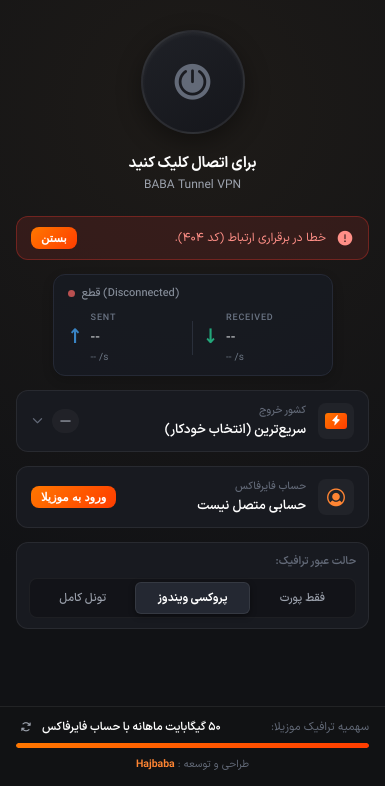
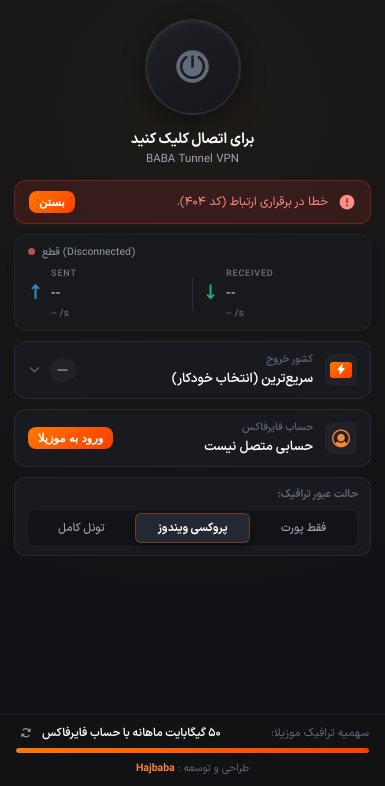
Before and after one commit to hajbaba1/baba-tunnel, an Electron app: page public/index.html in a window 385 px wide. Shown: the part 58-844 px from the top of the page. Drawn offline with Linux system fonts and the light colour scheme; no server answers.

Commit message:
UI: transparent logo, eliminate scrollbar, full-width traffic card v1.0.1

```diff
--- a/package.json
+++ b/package.json
@@ -1,6 +1,6 @@
 {
   "name": "baba-tunnel",
-  "version": "1.0.0",
+  "version": "1.0.1",
   "description": "BABA Tunnel (BBT) — Powered by Mozilla VPN MASQUE proxy infrastructure and Xray-core",
   "main": "main.js",
   "scripts": {
--- a/public/components/bbt.js
+++ b/public/components/bbt.js
@@ -747,7 +747,7 @@
   <!-- Top Bar -->
   <header class="fnx-topbar">
     <div class="fnx-brand">
-      <img src="/assets/logo.png" alt="BABA Tunnel" style="width:28px;height:28px;border-radius:6px;object-fit:cover;box-shadow:0 2px 8px rgba(0,0,0,0.4);">
+      <img src="/assets/logo.png" alt="BABA Tunnel" class="fnx-brand-logo">
       <div class="fnx-brand-name">BABA TUNNEL</div>
     </div>
     <div class="fnx-topbar-actions">
@@ -1004,7 +1004,7 @@
         <!-- About Pane -->
         <div class="fnx-dpane" id="fnx-dpane-about">
           <div class="fnx-sub-card" style="line-height:1.8;font-size:12px;">
-            <p style="font-weight:700; font-size:14px; margin-bottom:2px; color:var(--fnx-text-1);">BABA Tunnel v1.0.0 (BBT)</p>
+            <p style="font-weight:700; font-size:14px; margin-bottom:2px; color:var(--fnx-text-1);">BABA Tunnel v1.0.1 (BBT)</p>
             <p style="font-size:12px; margin-bottom:10px; color:var(--fnx-text-2);">
               طراحی و توسعه : <a href="https://github.com/hajbaba1" target="_blank" rel="noopener noreferrer" style="color:var(--fnx-flame-1); font-weight:700; text-decoration:none; cursor:pointer;" onmouseover="this.style.textDecoration='underline'" onmouseout="this.style.textDecoration='none'" title="مشاهده گیت‌هاب Hajbaba">Hajbaba</a>
             </p>
--- a/public/index.html
+++ b/public/index.html
@@ -22,6 +22,13 @@
       font-family: var(--mv-font);
       color: var(--mv-label);
       user-select: none;
+      scrollbar-width: none;
+      -ms-overflow-style: none;
+    }
+    html::-webkit-scrollbar, body::-webkit-scrollbar {
+      display: none !important;
+      width: 0 !important;
+      height: 0 !important;
     }
     #ls-bbt, #ls-fenix {
       width: 100%;
--- a/public/ui/fenix-card.css
+++ b/public/ui/fenix-card.css
@@ -61,8 +61,17 @@ html, body {
   font-family: var(--mv-font, "IRANSansX", Tahoma, sans-serif);
   color: var(--fnx-text-1);
   direction: rtl;
+  scrollbar-width: none;
+  -ms-overflow-style: none;
 }
 
+html::-webkit-scrollbar, body::-webkit-scrollbar {
+  display: none !important;
+  width: 0 !important;
+  height: 0 !important;
+}
+
+#ls-bbt,
 #ls-fenix {
   width: 100%;
   height: 100%;
@@ -100,6 +109,23 @@ html, body {
   display: flex;
   align-items: center;
   gap: 8px;
+}
+
+.fnx-brand-logo {
+  width: 32px;
+  height: 32px;
+  object-fit: contain;
+  background: transparent !important;
+  border: none !important;
+  box-shadow: none !important;
+  border-radius: 0 !important;
+  filter: drop-shadow(0 2px 8px rgba(255, 107, 0, 0.45));
+  transition: transform 0.25s ease, filter 0.25s ease;
+}
+
+.fnx-brand-logo:hover {
+  transform: scale(1.06);
+  filter: drop-shadow(0 3px 12px rgba(255, 107, 0, 0.7));
 }
 
 .fnx-brand-flame {
@@ -195,12 +221,21 @@ html, body {
 /* ── Main Content Area ───────────────────────────────────────────────────── */
 .fnx-body {
   flex: 1;
-  padding: 16px 16px 8px;
+  padding: 12px 14px 6px;
   display: flex;
   flex-direction: column;
-  gap: 14px;
+  gap: 10px;
   overflow-y: auto;
+  overflow-x: hidden;
   position: relative;
+  scrollbar-width: none;
+  -ms-overflow-style: none;
+}
+
+.fnx-body::-webkit-scrollbar {
+  width: 0px !important;
+  height: 0px !important;
+  display: none !important;
 }
 
 /* ── Power Button Stage ──────────────────────────────────────────────────── */
@@ -209,27 +244,27 @@ html, body {
   flex-direction: column;
   align-items: center;
   justify-content: center;
-  padding: 12px 0 8px;
+  padding: 6px 0 2px;
   position: relative;
 }
 
 .fnx-power-btn-wrap {
   position: relative;
-  width: 120px;
-  height: 120px;
+  width: 110px;
+  height: 110px;
   display: flex;
   align-items: center;
   justify-content: center;
 }
 
 .fnx-power-btn {
-  width: 104px;
-  height: 104px;
+  width: 96px;
+  height: 96px;
   border-radius: 50%;
   background: linear-gradient(145deg, #1f2127 0%, #15161b 100%);
   border: 2px solid rgba(255, 255, 255, 0.08);
   color: var(--fnx-text-3);
-  font-size: 44px;
+  font-size: 40px;
   display: flex;
   align-items: center;
   justify-content: center;
@@ -292,21 +327,21 @@ html, body {
 }
 
 .fnx-power-status {
-  margin-top: 10px;
+  margin-top: 6px;
   text-align: center;
 }
 
 .fnx-power-title {
-  font-size: 15px;
+  font-size: 14.5px;
   font-weight: 700;
   color: var(--fnx-text-1);
   margin-bottom: 2px;
 }
 
 .fnx-power-sub {
-  font-size: 12px;
+  font-size: 11.5px;
   color: var(--fnx-text-2);
-  line-height: 1.4;
+  line-height: 1.35;
 }
 
 /* ── Error / Alert Banner ────────────────────────────────────────────────── */
@@ -360,7 +395,7 @@ html, body {
   background: var(--fnx-surface);
   border: 1px solid var(--fnx-border);
   border-radius: var(--fnx-radius-md);
-  padding: 11px 14px;
+  padding: 9px 13px;
   display: flex;
   align-items: center;
   gap: 12px;
@@ -374,8 +409,8 @@ html, body {
 }
 
 .fnx-card-icon {
-  width: 36px;
-  height: 36px;
+  width: 32px;
+  height: 32px;
   border-radius: var(--fnx-radius-sm);
   background: rgba(255, 255, 255, 0.04);
   display: flex;
@@ -446,10 +481,10 @@ html, body {
   background: var(--fnx-surface);
   border: 1px solid var(--fnx-border);
   border-radius: var(--fnx-radius-md);
-  padding: 10px 12px;
+  padding: 8px 12px;
   display: flex;
   flex-direction: column;
-  gap: 8px;
+  gap: 6px;
 }
 
 .fnx-mode-header {
@@ -476,7 +511,7 @@ html, body {
   font-size: 11.5px;
   font-weight: 500;
   font-family: inherit;
-  padding: 6px 4px;
+  padding: 5px 4px;
   cursor: pointer;
   text-align: center;
   transition: all 0.2s ease;
@@ -492,17 +527,17 @@ html, body {
   color: var(--fnx-text-1);
   font-weight: 700;
   box-shadow: 0 2px 6px rgba(0, 0, 0, 0.4);
-  border: 1px solid rgba(255, 255, 255, 0.08);
+  border: 1px solid rgba(255, 107, 0, 0.35);
 }
 
 /* ── Footer Quota Bar ────────────────────────────────────────────────────── */
 .fnx-footer {
-  padding: 10px 16px 14px;
+  padding: 8px 16px 10px;
   border-top: 1px solid var(--fnx-border);
   background: rgba(17, 18, 21, 0.95);
   display: flex;
   flex-direction: column;
-  gap: 6px;
+  gap: 5px;
 }
 
 .fnx-quota-row {
@@ -979,20 +1014,25 @@ html, body {
 /* ── VPN Real-Time Traffic Widget ────────────────────────────────────────── */
 .vpn-traffic {
   width: 100%;
-  max-width: 280px;
-  margin: 0 auto;
-  padding: 10px 14px;
+  max-width: 100%;
+  margin: 0;
+  padding: 9px 13px;
   box-sizing: border-box;
-  background: #171b24;
+  background: var(--fnx-surface);
   color: #f1f5f9;
-  border: 1px solid #2a3040;
-  border-radius: 12px;
+  border: 1px solid var(--fnx-border);
+  border-radius: var(--fnx-radius-md);
   font-family: inherit;
   font-size: 12px;
   direction: ltr;
   text-align: left;
-  transition: all 0.3s ease;
-  box-shadow: 0 4px 12px rgba(0, 0, 0, 0.25);
+  transition: all 0.25s ease;
+  box-shadow: 0 3px 10px rgba(0, 0, 0, 0.2);
+}
+
+.vpn-traffic:hover {
+  background: var(--fnx-surface-hover);
+  border-color: rgba(255, 255, 255, 0.12);
 }
 
 .vpn-traffic__status {
@@ -1000,8 +1040,8 @@ html, body {
   align-items: center;
   gap: 7px;
   color: #aab5c5;
-  font-size: 11px;
-  margin-bottom: 9px;
+  font-size: 10.5px;
+  margin-bottom: 7px;
   font-weight: 500;
 }
 
```
Also changed, not shown: main.js (+8 -5 lines), build/icon.ico, build/icon.png, public/assets/logo.png.
